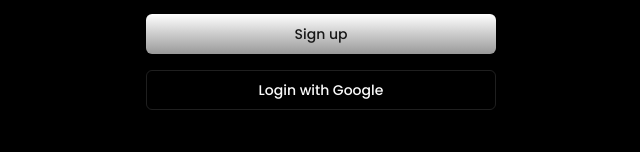
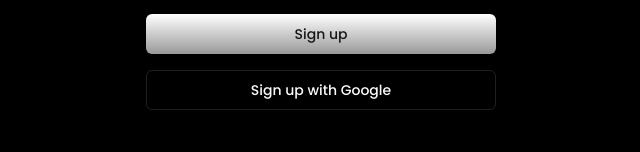
Before and after one commit to viralxpost/viralxpost-web, a React (Vite) app in the folder frontend/: page /auth/register in a window 1280 px wide. Shown: the part 542-694 px from the top of the page, without its empty margins (319-959 px from the left). Built offline with nearby package versions, Linux system fonts and the light colour scheme; no server answers.

Commit message:
format code

```diff
--- a/frontend/src/pages/LoginPage.tsx
+++ b/frontend/src/pages/LoginPage.tsx
@@ -18,10 +18,9 @@ export function LoginPage() {
   const emailRef = useRef<HTMLInputElement>(null);
   const passwordRef = useRef<HTMLInputElement>(null);
 
-
   useEffect(() => {
     const urlParams = new URLSearchParams(window.location.search);
-    const token = urlParams.get('token');
+    const token = urlParams.get("token");
     if (token) {
       setToken(token);
       if (config.isDevelopment) {
@@ -35,11 +34,10 @@ export function LoginPage() {
   const mutation = useMutation({
     mutationFn: login,
     onSuccess: (response) => {
+      setToken(response.accessToken);
       if (config.isDevelopment) {
-        console.log("Login successful");
+        console.log("Login successful", response.accessToken);
       }
-      setToken(response.accessToken);
-      console.log("Login successful", response.accessToken);
       navigate("/dashboard");
     },
     onError: (error) => {
@@ -117,7 +115,11 @@ export function LoginPage() {
                 Login
               </span>
             </Button>
-            <Button variant="outline" className="w-full" onClick={handleGoogleLogin}>
+            <Button
+              variant="outline"
+              className="w-full"
+              onClick={handleGoogleLogin}
+            >
               Login with Google
             </Button>
           </div>
--- a/frontend/src/pages/SignupPage.tsx
+++ b/frontend/src/pages/SignupPage.tsx
@@ -134,7 +134,7 @@ const SignupPage = () => {
               className="w-full"
               onClick={handleGoogleSignUp}
             >
-              Login with Google
+              Sign up with Google
             </Button>
           </div>
           <div className="mt-4 text-center text-sm">
```
